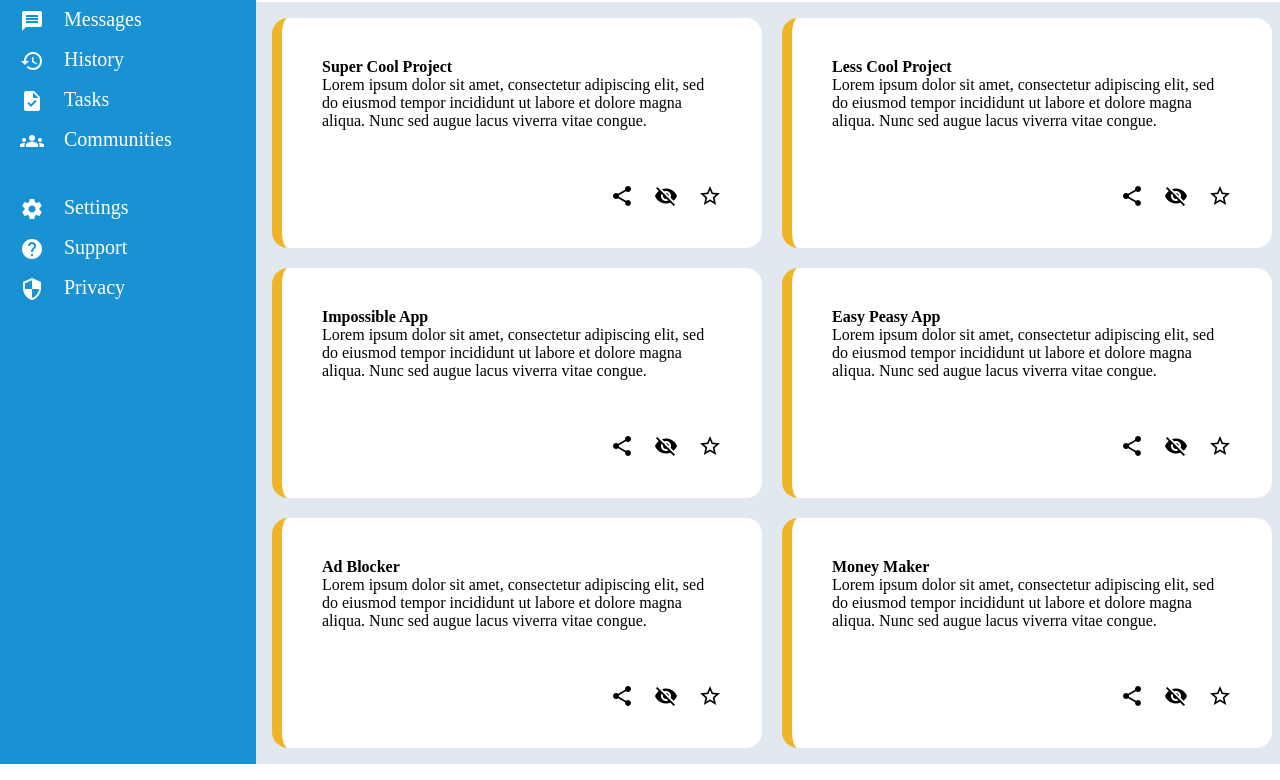
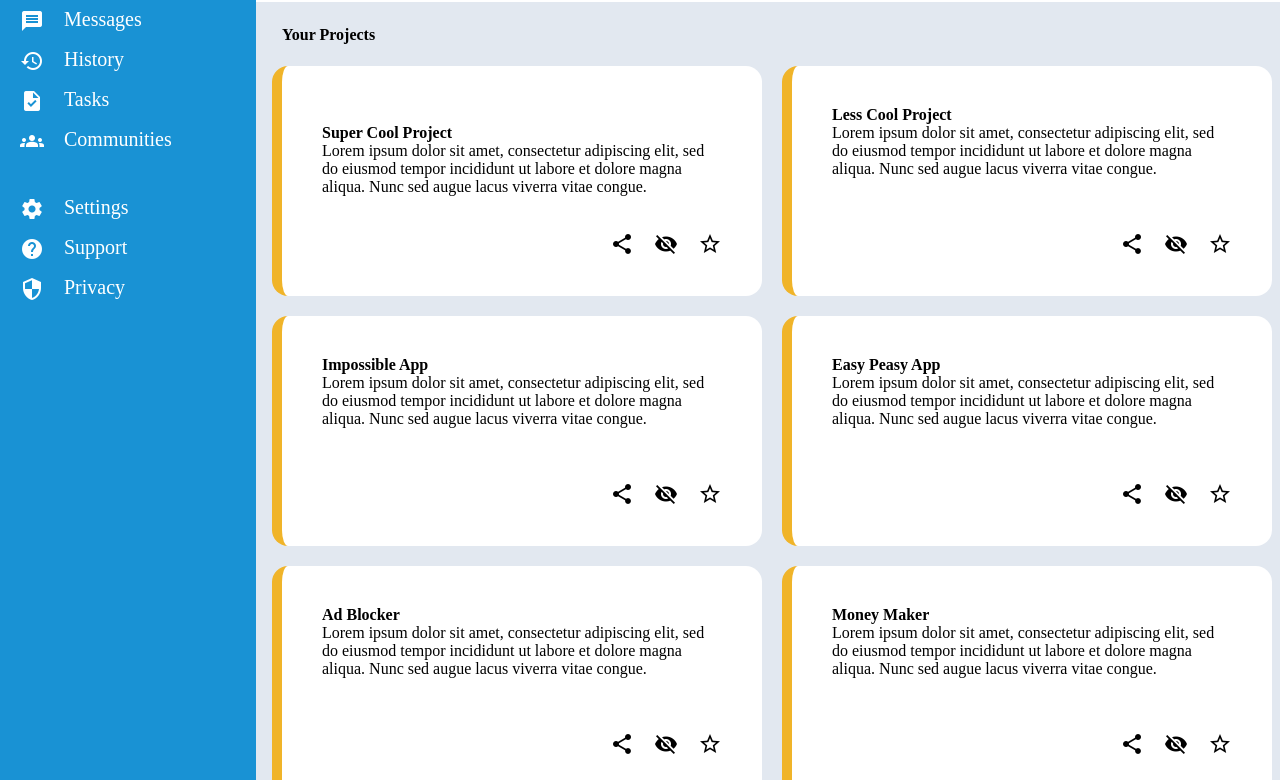
Before and after one commit to COValhalla/admin-dashboard, a plain HTML site: page index.html in a window 1280 px wide. Shown: the part 166-946 px from the top of the page. Drawn offline with Linux system fonts and the light colour scheme.

Commit message:
Bad way to add Your Projects using relative positioning.

```diff
--- a/index.html
+++ b/index.html
@@ -78,6 +78,7 @@
     <div class="content">
         <div class="content__projects">
             <div class="content__card">
+                <h2 class="content__yourProjects">Your Projects</h2>
                 <h3 class="content__card__heading">Super Cool Project</h3>
                 <p class="content__card__words">Lorem ipsum dolor sit amet, consectetur adipiscing elit, sed do eiusmod tempor incididunt ut labore et dolore magna aliqua. Nunc sed augue lacus viverra vitae congue.</p><br>
                 <div class="content__icons">
--- a/stylesheet.css
+++ b/stylesheet.css
@@ -150,9 +150,13 @@
     display: grid;
     grid-template-columns: repeat(2, 1fr);
     gap: 20px;
-    margin: 1rem;
+    margin: 4rem 1rem 1rem 1rem;
+}
 
-
+.content__yourProjects{
+    position: relative;
+    top: -80px;
+    right: 40px;
 }
 .content__announcements{
     grid-row: 1/2;
```
